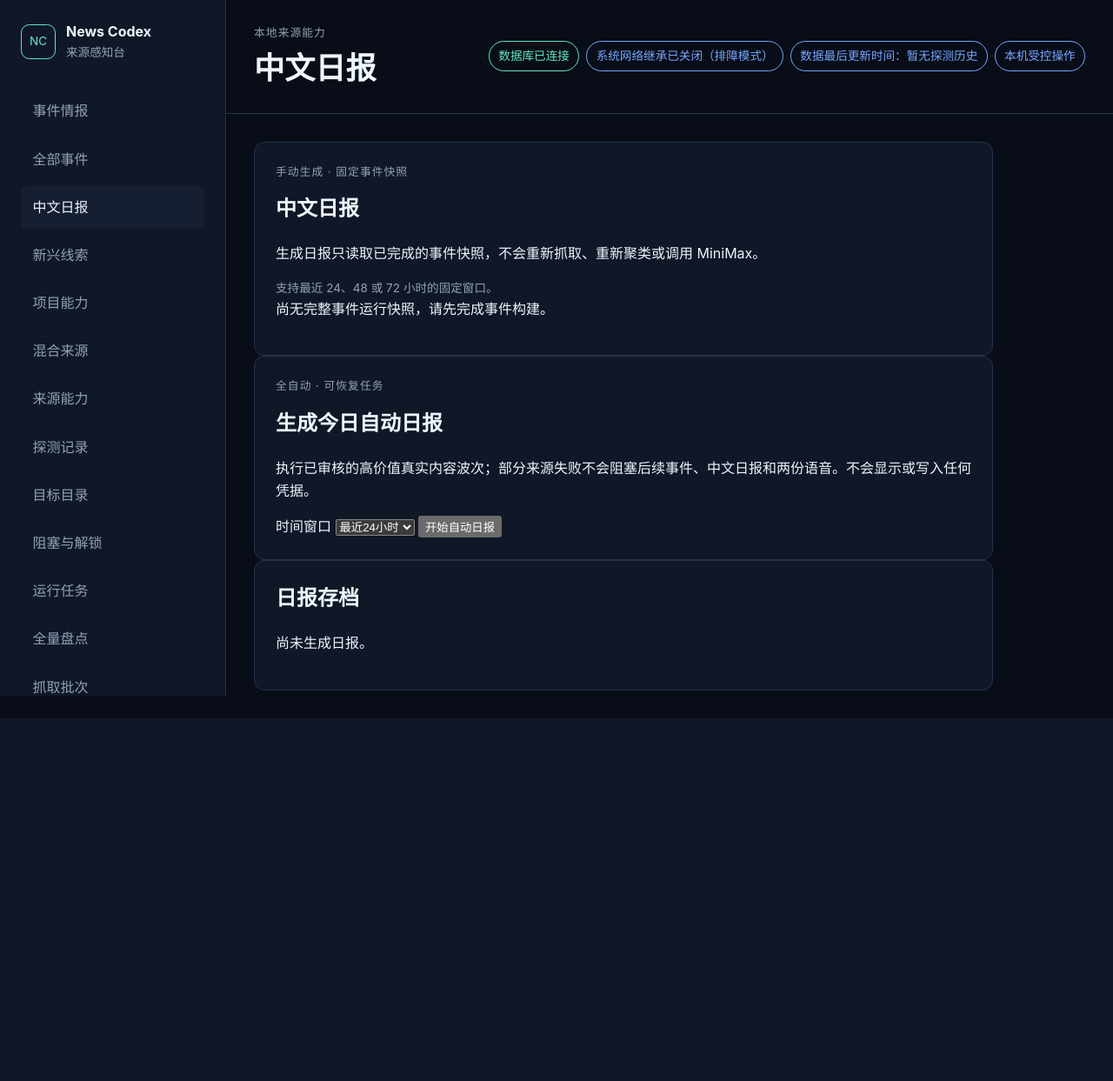
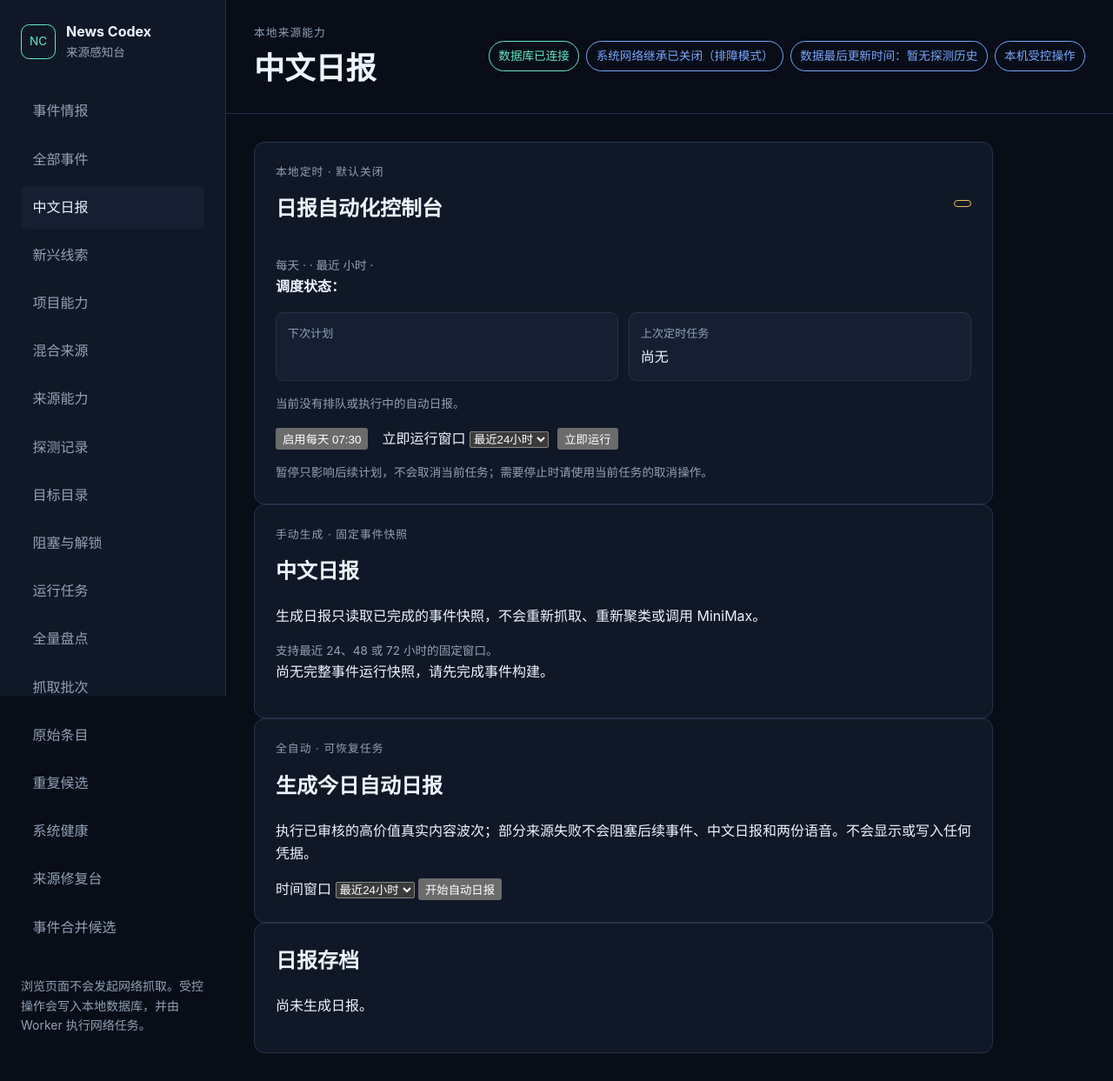
Before and after one commit to yydshly/0711_news_codex, a FastAPI app: page /daily-reports in a window 1280 px wide. Shown: the whole page at 87% size. Before the commit the page ends 826 px from the top, so only its background shows below. Run offline with FastAPI, Linux system fonts and the light colour scheme.

Commit message:
feat: add webpage daily automation controls

```diff
--- a/src/newsradar/web/app.py
+++ b/src/newsradar/web/app.py
@@ -19,6 +19,7 @@ from starlette.middleware.sessions import SessionMiddleware
 from starlette.templating import Jinja2Templates
 
 from newsradar.credentials import SettingsCredentials
+from newsradar.daily_reports.automation_repository import DailyAutomationRepository
 from newsradar.daily_reports.autopilot_repository import DailyAutopilotRepository
 from newsradar.daily_reports.repository import DailyReportRepository
 from newsradar.daily_reports.schema import (
@@ -42,6 +43,7 @@ from newsradar.sources.yaml_loader import load_source_tree
 from newsradar.waves.loader import load_wave_profile
 from newsradar.waves.local_plan import build_local_wave_plan
 from newsradar.web.capability_queries import CatalogSnapshot, load_catalog_snapshot
+from newsradar.web.daily_automation_queries import DailyAutomationQueryService
 from newsradar.web.daily_autopilot_queries import DailyAutopilotQueryService
 from newsradar.web.daily_report_queries import DailyReportQueryService
 from newsradar.web.event_merge_queries import EventMergeQueryService
@@ -400,6 +402,14 @@ def create_app(
         except UnsafeWrite as error:
             raise HTTPException(status_code=400, detail=str(error)) from error
 
+    async def require_daily_automation_action(request: Request) -> dict[str, str]:
+        try:
+            return await require_safe_action(request)
+        except HTTPException as error:
+            if error.status_code == 400:
+                raise HTTPException(status_code=403, detail=error.detail) from error
+            raise
+
     @app.middleware("http")
     async def security_headers(request: Request, call_next):  # type: ignore[no-untyped-def]
         response = await call_next(request)
@@ -573,6 +583,11 @@ def create_app(
                 reports = service.list_reports()
                 snapshot_available = service.has_complete_event_snapshot()
                 autopilot_runs = DailyAutopilotQueryService(session).list_recent()
+                automation = DailyAutomationQueryService(
+                    session,
+                    worker_lease_seconds=get_settings().worker_lease_seconds,
+                ).view()
+                session.commit()
         except SQLAlchemyError as error:
             return database_error_response(request, error)
         return templates.TemplateResponse(
@@ -582,12 +597,56 @@ def create_app(
                 "reports": reports,
                 "snapshot_available": snapshot_available,
                 "autopilot_runs": autopilot_runs,
+                "automation": automation,
                 "action_token": issue_action_token(request),
                 "database_status": "数据库已连接",
                 "database_status_tone": "healthy",
                 "latest_probe_at": None,
             },
         )
+
+    @app.post("/daily-automation/enable")
+    async def enable_daily_automation(request: Request) -> RedirectResponse:
+        await require_daily_automation_action(request)
+        try:
+            with create_session() as session:
+                DailyAutomationRepository(session).enable()
+                session.commit()
+        except SQLAlchemyError as error:
+            return database_error_response(request, error)  # type: ignore[return-value]
+        return RedirectResponse(url="/daily-reports", status_code=303)
+
+    @app.post("/daily-automation/pause")
+    async def pause_daily_automation(request: Request) -> RedirectResponse:
+        await require_daily_automation_action(request)
+        try:
+            with create_session() as session:
+                DailyAutomationRepository(session).pause()
+                session.commit()
+        except SQLAlchemyError as error:
+            return database_error_response(request, error)  # type: ignore[return-value]
+        return RedirectResponse(url="/daily-reports", status_code=303)
+
+    @app.post("/daily-automation/run-now")
+    async def run_daily_automation_now(request: Request) -> RedirectResponse:
+        values = await require_daily_automation_action(request)
+        try:
+            try:
+                window_hours = int(values.get("window_hours", "24"))
+            except (TypeError, ValueError) as error:
+                raise ValueError("invalid_daily_report_window") from error
+            if window_hours not in {24, 48, 72}:
+                raise ValueError("invalid_daily_report_window")
+            with create_session() as session:
+                run_id = OperationCommandService(session).enqueue_daily_autopilot(
+                    plan=build_local_wave_plan(session, window_hours=window_hours),
+                    trigger="web",
+                )
+        except ValueError as error:
+            raise _daily_report_http_error(error, default_status=422) from error
+        except SQLAlchemyError as error:
+            return database_error_response(request, error)  # type: ignore[return-value]
+        return RedirectResponse(url=f"/daily-autopilot/{run_id}", status_code=303)
 
     @app.post("/daily-reports")
     async def generate_daily_report(request: Request) -> RedirectResponse:
--- a/src/newsradar/web/static/app.js
+++ b/src/newsradar/web/static/app.js
@@ -12,3 +12,9 @@ if (navToggle && siteNav) {
     siteNav.dataset.open = String(!expanded);
   });
 }
+
+const activeDailyRun = document.querySelector('[data-active-daily-run="true"]');
+
+if (activeDailyRun) {
+  window.setTimeout(() => window.location.reload(), 10000);
+}
--- a/src/newsradar/web/static/styles.css
+++ b/src/newsradar/web/static/styles.css
@@ -573,6 +573,33 @@ dd { margin: 0.2rem 0 0; overflow-wrap: anywhere; }
 .autopilot-operation-list li { overflow-wrap: anywhere; }
 .autopilot-operation-list { display: grid; gap: 0.8rem; }
 .inline-diagnostic { display: inline; margin-left: 0.4rem; }
+.daily-automation-heading,
+.daily-automation-actions,
+.daily-automation-active {
+  display: flex;
+  flex-wrap: wrap;
+  gap: 1rem;
+  align-items: center;
+  justify-content: space-between;
+}
+.daily-automation-heading h2 { margin-top: 0; }
+.daily-automation-facts {
+  display: grid;
+  grid-template-columns: repeat(2, minmax(0, 1fr));
+  gap: 0.75rem;
+  margin: 1rem 0;
+}
+.daily-automation-facts div,
+.daily-automation-active {
+  padding: 0.8rem;
+  border: 1px solid var(--line);
+  border-radius: 0.55rem;
+  background: var(--panel-2);
+}
+.daily-automation-facts dt { color: var(--muted); font-size: 0.82rem; }
+.daily-automation-facts dd { margin: 0.3rem 0 0; }
+.daily-automation-actions { justify-content: flex-start; margin-top: 1rem; }
+.daily-automation-actions form { display: flex; flex-wrap: wrap; gap: 0.65rem; align-items: end; }
 
 @media (max-width: 1100px) {
   .dashboard-grid, .metric-grid { grid-template-columns: repeat(2, minmax(0, 1fr)); }
@@ -619,4 +646,5 @@ dd { margin: 0.2rem 0 0; overflow-wrap: anywhere; }
   .decision-item-grid,
   .overview-grid { grid-template-columns: minmax(0, 1fr); }
   .overview-review-metrics { grid-template-columns: repeat(2, minmax(0, 1fr)); }
+  .daily-automation-facts { grid-template-columns: minmax(0, 1fr); }
 }
--- a/src/newsradar/web/templates/daily_reports.html
+++ b/src/newsradar/web/templates/daily_reports.html
@@ -2,6 +2,60 @@
 {% block title %}中文日报 · News Codex{% endblock %}
 {% block header %}<h1>中文日报</h1>{% endblock %}
 {% block content %}
+<section class="panel daily-automation-console" aria-labelledby="daily-automation-heading"{% if automation.active_run %} data-active-daily-run="true"{% endif %}>
+  <div class="daily-automation-heading">
+    <div>
+      <p class="eyebrow">本地定时 · 默认关闭</p>
+      <h2 id="daily-automation-heading">日报自动化控制台</h2>
+    </div>
+    <span class="report-status {{ 'report-status-confirmed' if automation.enabled else 'report-status-needs_evidence' }}">{{ automation.status_zh }}</span>
+  </div>
+  <p class="metric-note">每天 {{ automation.daily_time }} · {{ automation.timezone }} · 最近 {{ automation.window_hours }} 小时 · {{ automation.resource_profile_zh }}</p>
+  <p class="{{ 'metric-note' if automation.worker_online else 'diagnostic-warning' }}"><strong>调度状态：</strong>{{ automation.diagnostic }}</p>
+  <dl class="daily-automation-facts">
+    <div><dt>下次计划</dt><dd>{{ automation.next_run_at|format_datetime_zh }}</dd></div>
+    <div><dt>上次定时任务</dt><dd>{% if automation.last_run %}<a href="/daily-autopilot/{{ automation.last_run.run_id }}">任务 #{{ automation.last_run.run_id }}</a> · {{ {'queued': '排队中', 'running': '执行中', 'succeeded': '已完成', 'failed': '失败', 'cancelled': '已取消'}.get(automation.last_run.status, '状态未知') }}{% else %}尚无{% endif %}</dd></div>
+  </dl>
+  {% if automation.active_run %}
+  <div class="daily-automation-active">
+    <p><strong>当前任务：</strong><a href="/daily-autopilot/{{ automation.active_run.run_id }}">自动日报 #{{ automation.active_run.run_id }}</a> · {{ {
+      'enqueue_content_wave': '准备真实内容抓取',
+      'wait_content_wave': '等待内容抓取与事件处理',
+      'enqueue_source_refresh': '准备来源刷新',
+      'wait_source_refresh': '等待来源刷新',
+      'enqueue_event_pipeline': '准备事件处理',
+      'wait_event_pipeline': '等待事件处理',
+      'generate_report': '生成中文日报',
+      'write_reviews': '写入中文审核',
+      'archive_and_enqueue_audio': '归档并提交语音',
+      'wait_audio': '等待双版本语音'
+    }.get(automation.active_run.stage, '处理中') }}</p>
+    <form method="post" action="/daily-autopilot/{{ automation.active_run.run_id }}/cancel">
+      <input type="hidden" name="action_token" value="{{ action_token }}">
+      <button type="submit" class="secondary-action">取消当前自动日报</button>
+    </form>
+  </div>
+  {% else %}<p class="metric-note">当前没有排队或执行中的自动日报。</p>{% endif %}
+  <div class="daily-automation-actions">
+    <form method="post" action="/daily-automation/{{ 'pause' if automation.enabled else 'enable' }}">
+      <input type="hidden" name="action_token" value="{{ action_token }}">
+      <button type="submit">{{ '暂停后续定时任务' if automation.enabled else '启用每天 07:30' }}</button>
+    </form>
+    <form method="post" action="/daily-automation/run-now">
+      <input type="hidden" name="action_token" value="{{ action_token }}">
+      <label>立即运行窗口
+        <select name="window_hours">
+          <option value="24">最近24小时</option>
+          <option value="48">最近48小时</option>
+          <option value="72">最近72小时</option>
+        </select>
+      </label>
+      <button type="submit">立即运行</button>
+    </form>
+  </div>
+  <p class="metric-note">暂停只影响后续计划，不会取消当前任务；需要停止时请使用当前任务的取消操作。</p>
+</section>
+
 <section class="panel">
   <p class="eyebrow">手动生成 · 固定事件快照</p>
   <h2>中文日报</h2>
```
Also changed, not shown: src/newsradar/web/daily_automation_queries.py (added, +125 -0 lines), tests/web/test_daily_automation_pages.py (added, +267 -0 lines).
